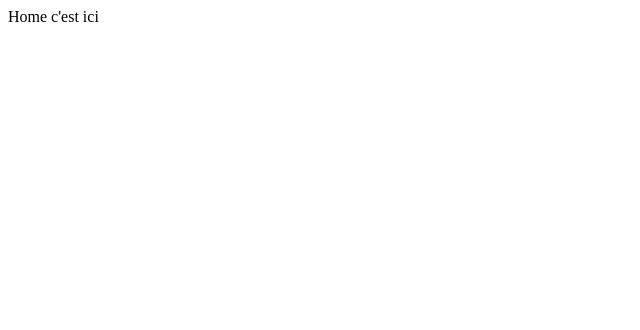
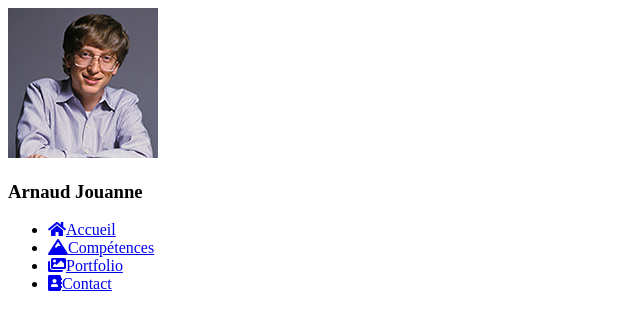
Before and after one commit to Nonos2k12/Site_CV_React, a React (Create React App) app: page / in a window 1280 px wide. Shown: the top 330 px of the page, without its empty margins (0-640 px from the left). Built offline with nearby package versions, Linux system fonts and the light colour scheme.

Commit message:
Start working on the Navbar

```diff
--- /dev/null
+++ b/src/components/Navigation.js
@@ -0,0 +1,46 @@
+import React from "react";
+import { NavLink } from "react-router-dom";
+
+const Navigation = () => {
+  return (
+    <div className="sidebar">
+      <div className="id">
+        <div className="idContent">
+          <img src="./media/billGates.jpg" alt="profil-pic" />
+          <h3>Arnaud Jouanne</h3>
+        </div>
+      </div>
+
+      <div className="navigation">
+        <ul>
+          <li>
+            <NavLink exact to="/" activeClassName="navActive">
+              <i className="fas fa-home"></i>
+              <span>Accueil</span>
+            </NavLink>
+          </li>
+          <li>
+            <NavLink exact to="/competences" activeClassName="navActive">
+              <i className="fas fa-mountain"></i>
+              <span>Compétences</span>
+            </NavLink>
+          </li>
+          <li>
+            <NavLink exact to="/portfolio" activeClassName="navActive">
+              <i className="fas fa-images"></i>
+              <span>Portfolio</span>
+            </NavLink>
+          </li>
+          <li>
+            <NavLink exact to="/contact" activeClassName="navActive">
+              <i className="fas fa-address-book"></i>
+              <span>Contact</span>
+            </NavLink>
+          </li>
+        </ul>
+      </div>
+    </div>
+  );
+};
+
+export default Navigation;
--- a/src/pages/Home.js
+++ b/src/pages/Home.js
@@ -1,7 +1,12 @@
 import React from "react";
+import Navigation from "../components/Navigation";
 
 const Home = () => {
-  return <div>Home c'est ici</div>;
+  return (
+    <div>
+      <Navigation />
+    </div>
+  );
 };
 
 export default Home;
```
